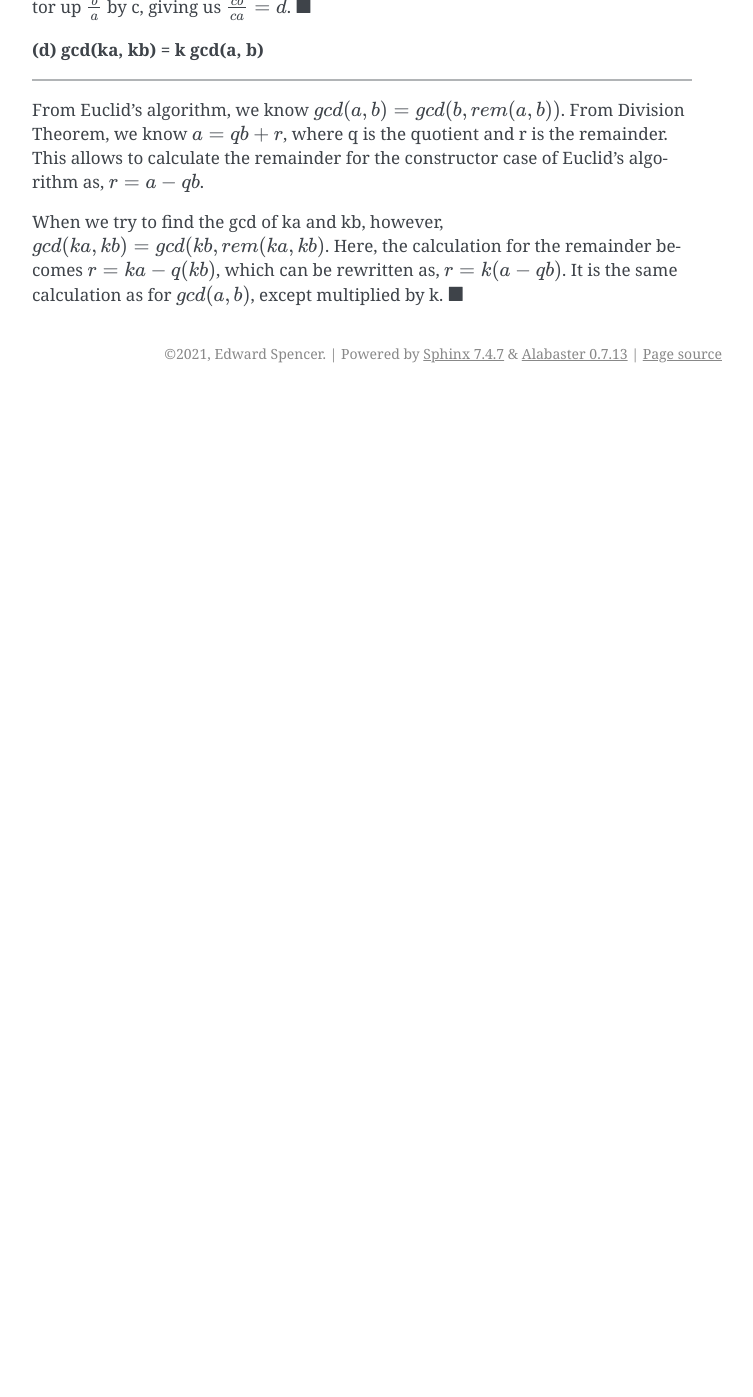
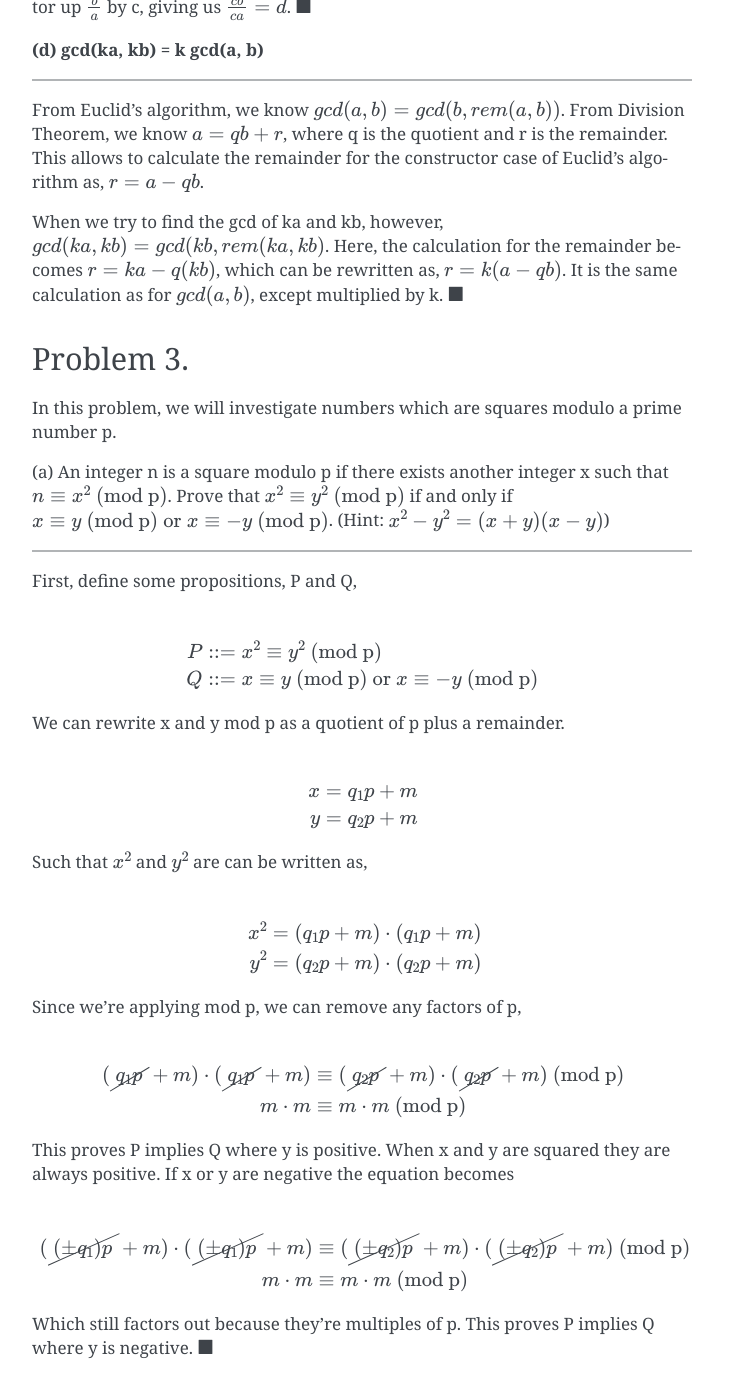
Before and after one commit to edi-spaghetti/mathematical-, a Sphinx documentation site: the page built from source/assignments/more_number_theory.rst, in a window 1280 px wide and 1400 px high, scrolled down 3313 px. Shown: the top 1397 px of the window, without its empty margins (388-1141 px from the left). Built offline with Sphinx 7.4.7, drawn with Linux system fonts in a browser that asks for light colours; before the commit the page ends 3706 px from its top, so only the background shows below that.

Commit message:
Assignment 3 Problem 3a

```diff
--- a/source/assignments/more_number_theory.rst
+++ b/source/assignments/more_number_theory.rst
@@ -242,3 +242,81 @@ When we try to find the gcd of ka and kb, however, :math:`gcd(ka, kb) = gcd(kb,
 Here, the calculation for the remainder becomes :math:`r = ka - q(kb)`, which can be rewritten as,
 :math:`r = k(a - qb)`. It is the same calculation as for :math:`gcd(a, b)`, except multiplied by k.
 :math:`\blacksquare`
+
+Problem 3.
+----------
+
+In this problem, we will investigate numbers which are squares modulo a prime number p.
+
+(a) An integer n is a square modulo p if there exists another integer x such that :math:`n ≡ x^2 \text{ (mod p)}`.
+Prove that :math:`x^2 ≡ y^2 \text{ (mod p)}` if and only if :math:`x ≡ y \text{ (mod p) or } x ≡ −y \text{ (mod p)}`.
+(Hint: :math:`x^2 − y^2 = (x + y)(x − y)`)
+
+.. raw:: html
+
+	<hr>
+
+First, define some propositions, P and Q,
+
+.. math::
+
+	\begin{aligned}
+
+	P &::= x^2 ≡ y^2 \text{ (mod p)}
+
+	Q &::= x ≡ y \text{ (mod p) or } x ≡ −y \text{ (mod p)}
+
+	\end{aligned}
+
+We can rewrite x and y mod p as a quotient of p plus a remainder.
+
+.. math::
+
+	\begin{aligned}
+
+	x &= q_1 p + m
+
+	y &= q_2 p + m
+
+	\end{aligned}
+
+Such that :math:`x^2` and :math:`y^2` are can be written as,
+
+.. math::
+
+	\begin{aligned}
+
+	x^2 &= (q_1 p + m) \cdot (q_1 p + m)
+
+	y^2 &= (q_2 p + m) \cdot (q_2 p + m)
+
+	\end{aligned}
+
+Since we're applying mod p, we can remove any factors of p,
+
+.. math::
+
+	\begin{aligned}
+
+	(\cancel{q_1 p} + m) \cdot (\cancel{q_1 p} + m) &≡ (\cancel{q_2 p} + m) \cdot (\cancel{q_2 p} + m) \text{ (mod p) }
+
+	m \cdot m &≡ m \cdot m \text{ (mod p) }
+
+	\end{aligned}
+
+This proves P implies Q where y is positive.
+When x and y are squared they are always positive. If x or y are negative the equation becomes
+
+.. math::
+
+	\begin{aligned}
+
+	(\cancel{(\pm q_1) p} + m) \cdot (\cancel{(\pm q_1) p} + m) &≡ (\cancel{(\pm q_2) p} + m) \cdot (\cancel{(\pm q_2) p} + m) \text{ (mod p) }
+
+	m \cdot m &≡ m \cdot m \text{ (mod p) }
+
+	\end{aligned}
+
+Which still factors out because they're multiples of p.
+This proves P implies Q where y is negative.
+:math:`\blacksquare`
```
